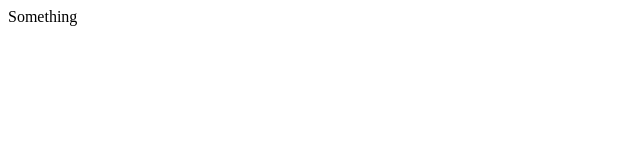
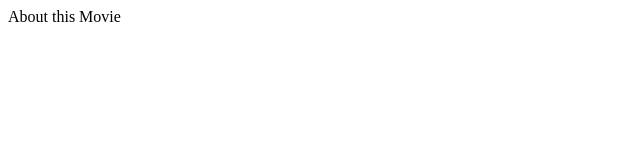
Before and after one commit to yule93/movie_app_2021, a React (Create React App) app: page /#/about in a window 1280 px wide. Shown: the top 160 px of the page, without its empty margins (0-640 px from the left). Built offline with nearby package versions, Linux system fonts and the light colour scheme; the HTML template or start-up script is replaced by a standard one.

Commit message:
add route to devide page

```diff
--- a/src/App.js
+++ b/src/App.js
@@ -1,7 +1,13 @@
 import React from 'react';
+import { HashRouter, Route } from "react-router-dom";
+import Home from "./routes/Home";
+import About from "./routes/About";
 
 function App() {
-  return <span>Something</span>
+  return <HashRouter>
+    <Route path="/" exact={true} component = {Home} />
+    <Route path="/about" component = {About} />
+  </HashRouter>
 }
 
 export default App;
--- a/src/routes/About.js
+++ b/src/routes/About.js
@@ -0,0 +1,7 @@
+import React from "react";
+
+function About() {
+    return <span>About this Movie</span>
+}
+
+export default About;
```
